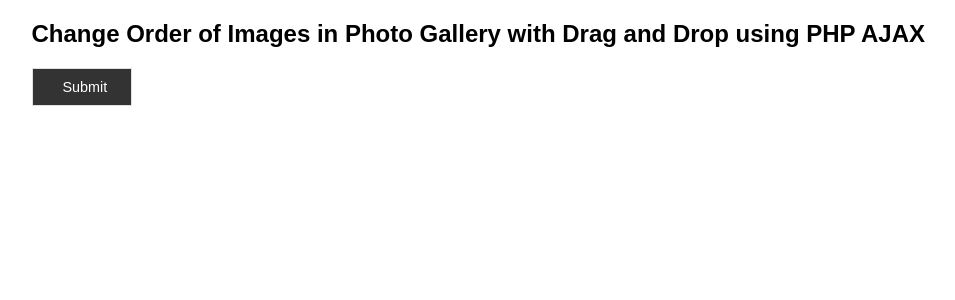
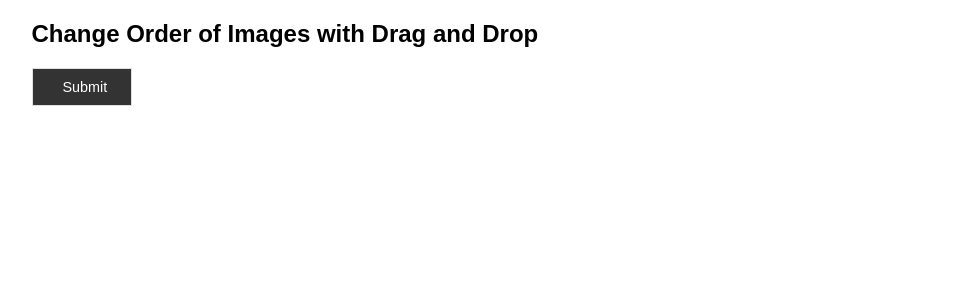
Before and after one commit to JeremyCollinsMPI/Norp, a PHP site: page / in a window 1280 px wide. Shown: the top 300 px of the page, without its empty margins (80-1035 px from the left). Run offline with PHP 8.4, Linux system fonts and the light colour scheme; data that the repository does not hold is empty.

Commit message:
corrected header

```diff
--- a/norp/src/index.php
+++ b/norp/src/index.php
@@ -1,9 +1,4 @@
 <?php
-// if (!extension_loaded('mysqli')) {
-//     echo 'We don\'t have mysqli!!!';
-// } else {
-//     echo 'Phew we have it!';
-// }
 require_once "db.php";
 $sql = "SELECT * FROM tbl_images ORDER BY image_order ASC";
 $result = $conn->query($sql);
@@ -59,7 +54,7 @@ $conn->close();
         <div id="gallery">
 
         <div id="image-container">
-        <h2>Change Order of Images in Photo Gallery with Drag and Drop using PHP AJAX</h2>
+        <h2>Change Order of Images with Drag and Drop</h2>
         <div id="txtresponse" > </div>
             <ul id="image-list" >
                 <?php
```
